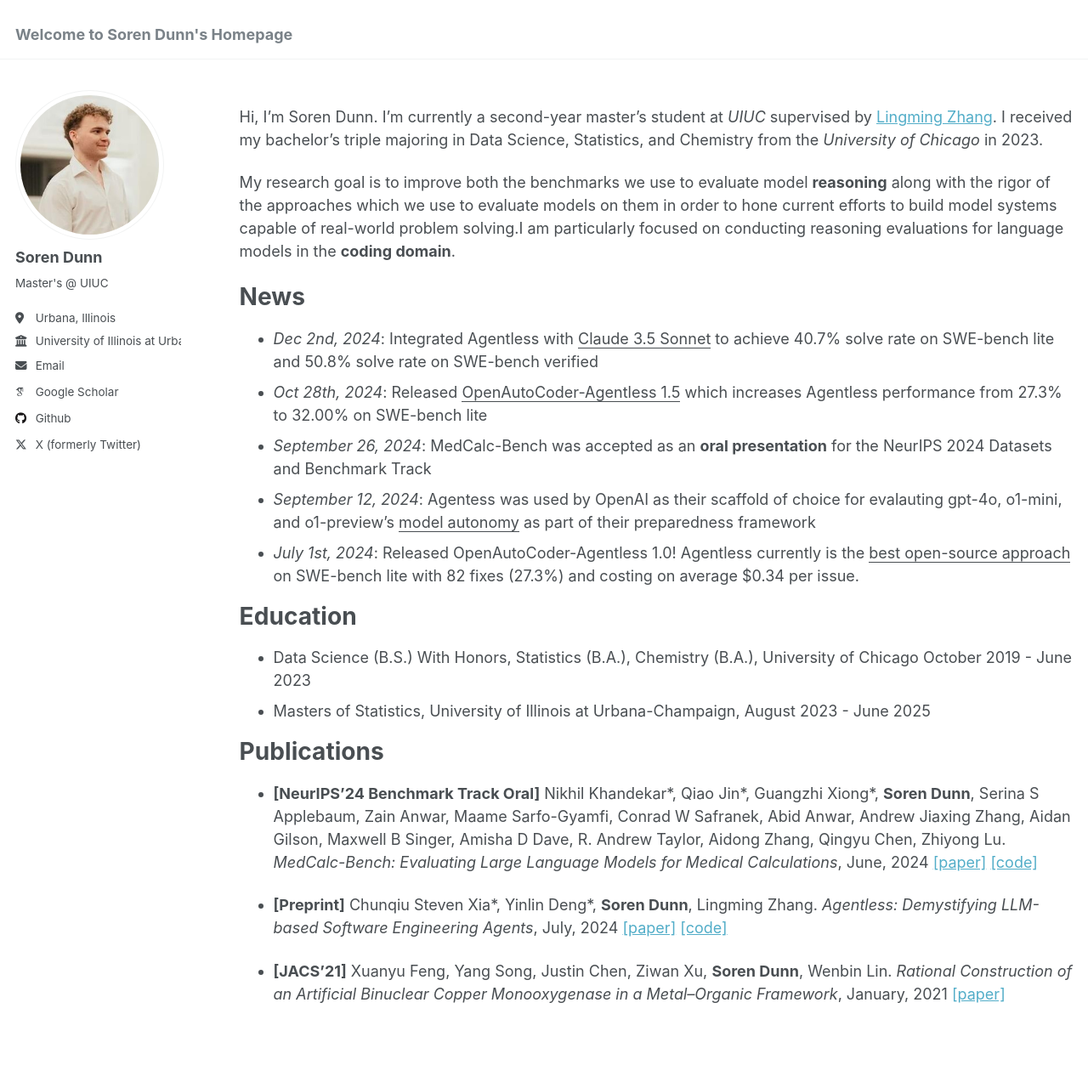
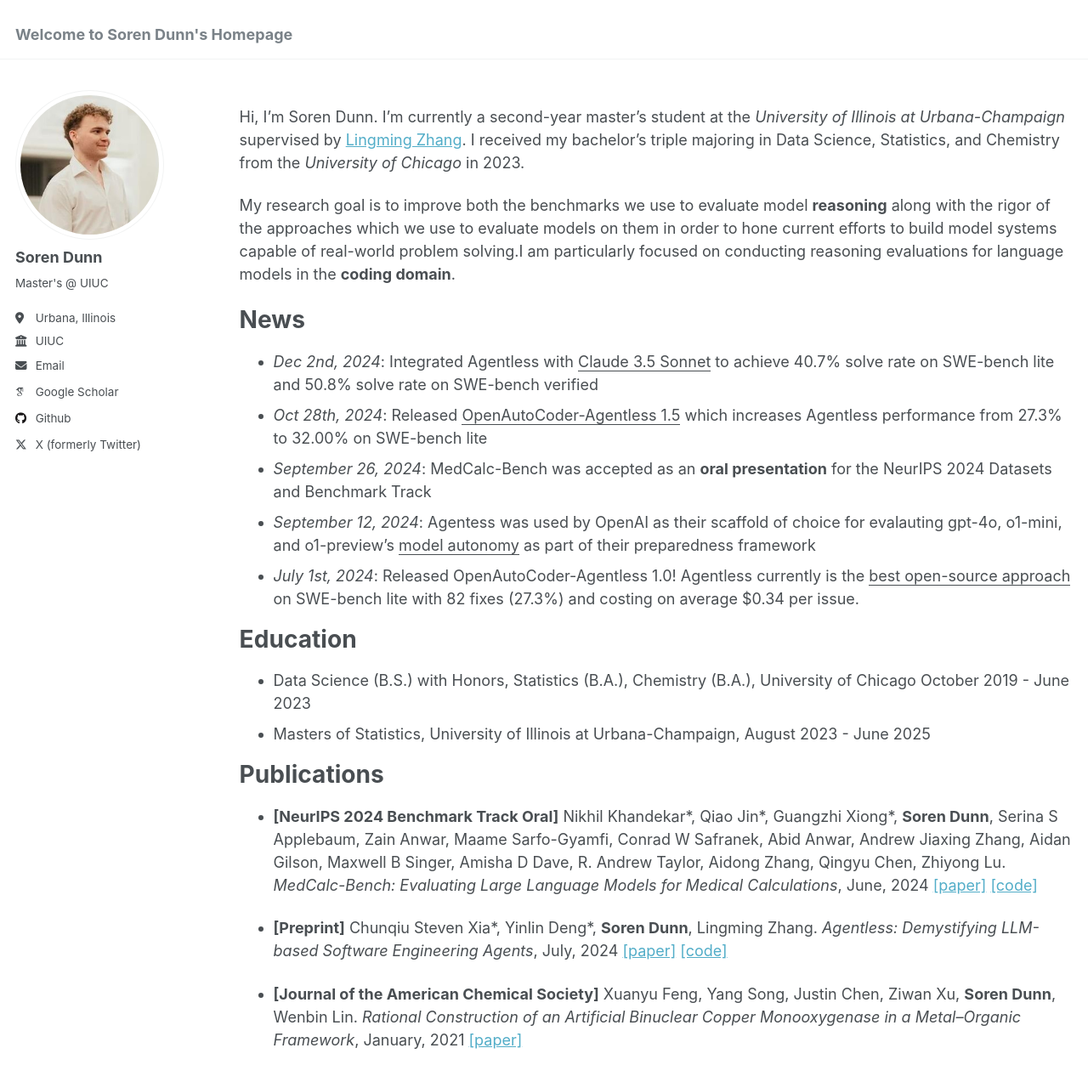
Before and after one commit to sorendunn/sorendunn.github.io, a Jekyll site: the page built from _pages/about.md, in a window 1280 px wide and 1400 px high. Shown: the top 1273 px of the window at 85% size. Built offline with Jekyll 4.4.1, drawn with Linux system fonts in a browser that asks for light colours; some web fonts are replaced.

Commit message:
small tweaks

```diff
--- a/_config.yml
+++ b/_config.yml
@@ -26,7 +26,7 @@ author:
   pronouns         : # example: "she/her"
   bio              : "Master's @ UIUC"
   location         : "Urbana, Illinois"
-  employer         : "University of Illinois at Urbana-Champaign"
+  employer         : "UIUC"
   uri              : #"sorend2@illinois.edu"
   email            : "sorend2@illinois.edu"
 
--- a/_pages/about.md
+++ b/_pages/about.md
@@ -9,7 +9,7 @@ redirect_from:
 
 {% include base_path %}
 
-Hi, I'm Soren Dunn. I'm currently a second-year master's student at *UIUC* supervised by [Lingming Zhang](https://lingming.cs.illinois.edu/index.html). I received my bachelor's triple majoring in Data Science, Statistics, and Chemistry from the *University of Chicago* in 2023.
+Hi, I'm Soren Dunn. I'm currently a second-year master's student at the *University of Illinois at Urbana-Champaign* supervised by [Lingming Zhang](https://lingming.cs.illinois.edu/index.html). I received my bachelor's triple majoring in Data Science, Statistics, and Chemistry from the *University of Chicago* in 2023.
 
 My research goal is to improve both the benchmarks we use to evaluate model **reasoning** along with the rigor of the approaches which we use to evaluate models on them in order to hone current efforts to build model systems capable of real-world problem solving.I am particularly focused on conducting reasoning evaluations for language models in the **coding domain**.
 
@@ -23,14 +23,14 @@ News
 
 Education
 =====
-- Data Science (B.S.) With Honors, Statistics (B.A.), Chemistry (B.A.), University of Chicago October 2019 - June 2023
+- Data Science (B.S.) with Honors, Statistics (B.A.), Chemistry (B.A.), University of Chicago October 2019 - June 2023
 - Masters of Statistics, University of Illinois at Urbana-Champaign, August 2023 - June 2025
 
 Publications
 =====
 
-- **[NeurIPS'24 Benchmark Track Oral]** Nikhil Khandekar\*, Qiao Jin\*, Guangzhi Xiong\*, **Soren Dunn**, Serina S Applebaum, Zain Anwar, Maame Sarfo-Gyamfi, Conrad W Safranek, Abid Anwar, Andrew Jiaxing Zhang, Aidan Gilson, Maxwell B Singer, Amisha D Dave, R. Andrew Taylor, Aidong Zhang, Qingyu Chen, Zhiyong Lu. *MedCalc-Bench: Evaluating Large Language Models for Medical Calculations*, June, 2024 [[paper]](https://openreview.net/pdf?id=VXohja0vrQ) [[code]](https://github.com/ncbi-nlp/MedCalc-Bench)
+- **[NeurIPS 2024 Benchmark Track Oral]** Nikhil Khandekar\*, Qiao Jin\*, Guangzhi Xiong\*, **Soren Dunn**, Serina S Applebaum, Zain Anwar, Maame Sarfo-Gyamfi, Conrad W Safranek, Abid Anwar, Andrew Jiaxing Zhang, Aidan Gilson, Maxwell B Singer, Amisha D Dave, R. Andrew Taylor, Aidong Zhang, Qingyu Chen, Zhiyong Lu. *MedCalc-Bench: Evaluating Large Language Models for Medical Calculations*, June, 2024 [[paper]](https://openreview.net/pdf?id=VXohja0vrQ) [[code]](https://github.com/ncbi-nlp/MedCalc-Bench)
 
 - **[Preprint]** Chunqiu Steven Xia\*, Yinlin Deng\*, **Soren Dunn**, Lingming Zhang. *Agentless: Demystifying LLM-based Software Engineering Agents*, July, 2024 [[paper]](https://arxiv.org/pdf/2407.01489) [[code]](https://github.com/OpenAutoCoder/Agentless)
 
-- **[JACS'21]** Xuanyu Feng, Yang Song, Justin Chen, Ziwan Xu, **Soren Dunn**, Wenbin Lin. *Rational Construction of an Artificial Binuclear Copper Monooxygenase in a Metal–Organic Framework*, January, 2021 [[paper]](https://pubs.acs.org/doi/full/10.1021/jacs.0c11920)
+- **[Journal of the American Chemical Society]** Xuanyu Feng, Yang Song, Justin Chen, Ziwan Xu, **Soren Dunn**, Wenbin Lin. *Rational Construction of an Artificial Binuclear Copper Monooxygenase in a Metal–Organic Framework*, January, 2021 [[paper]](https://pubs.acs.org/doi/full/10.1021/jacs.0c11920)
```
